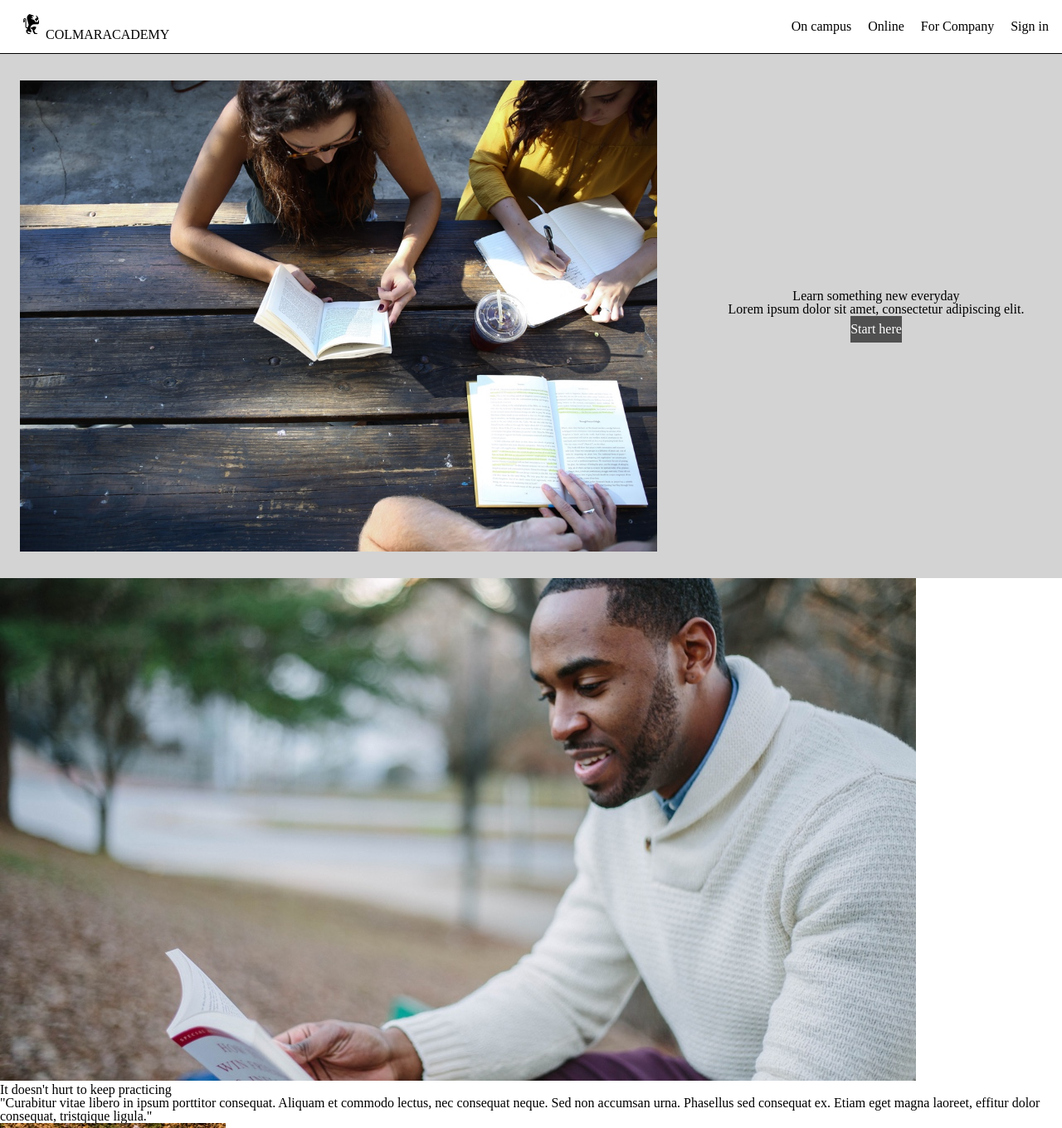
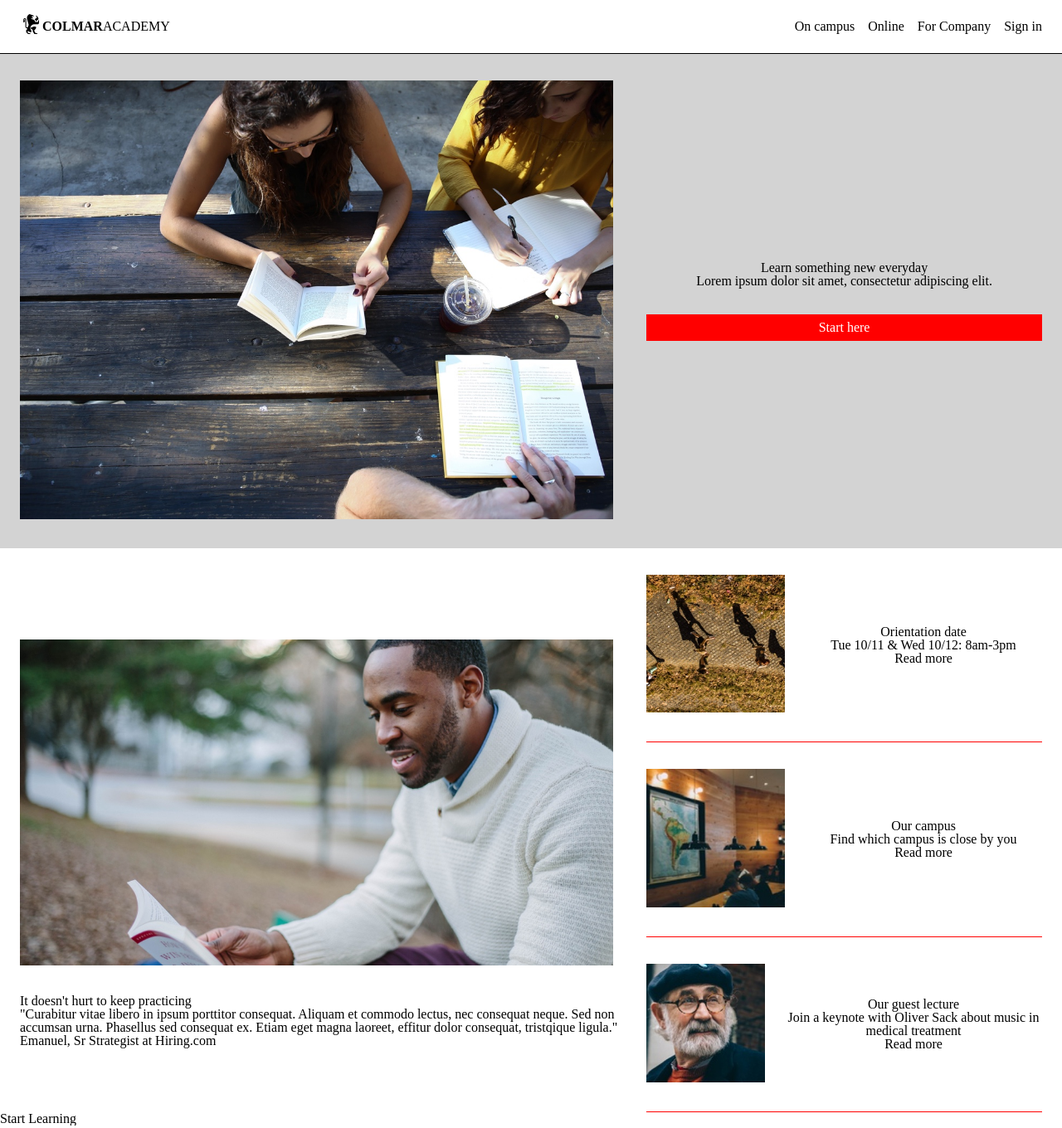
Before and after one commit to Jessica-Torres/ColmarAcademy, a plain HTML site: page index.html in a window 1280 px wide. Shown: the top 1360 px of the page at 83% size. Drawn offline with Linux system fonts and the light colour scheme.

Commit message:
Practice Section layout.

```diff
--- a/index.html
+++ b/index.html
@@ -9,10 +9,14 @@
   <body>
 
     <!-- Header Section -->
-    <header>
-      <div class="logo">
+    <header class="flexcontainer">
+      <div class="flexcontainer logo">
+        <div class="logoimg">
           <img src="./resources/images/ic-logo.svg" />
-        <span> COLMARACADEMY </span>
+        </div>
+        <div clasas="logotxt">
+          <span><strong>COLMAR</strong>ACADEMY</span>
+        </div>
       </div>
       <!-- Navigation Section within Header -->
       <nav>
@@ -25,46 +29,75 @@
       </nav>
     </header>
 
-    <!-- Banner Learning Section -->
-    <div class="banner">
+    <!-- Banner  Section -->
+    <div class="flexcontainer banner">
+      <div class="flexcontainer left">
+        <div class="image">
           <img src="./resources/images/banner.jpg"/>
-      <div class="learn">
+        </div>
+      </div>
+      <div class="flexcontainer right">
         <h1> Learn something new everyday </h1>
         <h3> Lorem ipsum dolor sit amet, consectetur adipiscing elit. </h3>
-        <div class="button-start">
+        <div class="buttonstart">
           <span> Start here </span>
         </div>
       </div>
     </div>
 
     <!-- Information Section -->
-    <div class="information">
-      <div class="practice">
+    <div class="flexcontainer information">
+      <div class="flexcontainer left">
+        <div class="image">
           <img src="./resources/images/information-main.jpg"/>
+        </div>
         <h2> It doesn't hurt to keep practicing </h2>
         <p> "Curabitur vitae libero in ipsum porttitor consequat. Aliquam et commodo lectus, nec consequat neque. Sed non accumsan urna. Phasellus sed consequat ex. Etiam eget magna laoreet, effitur dolor consequat, tristqique ligula."</p>
+        <span class="eman"> Emanuel, Sr Strategist at Hiring.com </span>
       </div>
-      <div class="about">
-        <div class="information-container">
+
+      <div class="flexcontainer right">
+        <div class="flexcontainer section">
+          <div class="image desktop">
             <img src="./resources/images/information-orientation.jpg"/>
+          </div>
+          <div class="flexcontainer info">
             <h3> Orientation date </h3>
             <p> Tue 10/11 & Wed 10/12: 8am-3pm </p>
             <span class="read-more"> Read more </span>
           </div>
-        <div class="information-container">
+        </div>
+
+        <div class="flexcontainer section">
+          <div class="image desktop">
             <img src="./resources/images/information-campus.jpg" />
+          </div>
+          <div class="flexcontainer info">
             <h3> Our campus </h3>
             <p> Find which campus is close by you </p>
             <span class="read-more"> Read more </span>
           </div>
-        <div class="information-container">
+        </div>
+
+        <div class="flexcontainer section">
+          <div class="image desktop">
             <img src="./resources/images/information-guest-lecture.jpg" />
+          </div>
+          <div class="flexcontainer info">
             <h3> Our guest lecture </h3>
             <p> Join a keynote with Oliver Sack about music in medical treatment </p>
             <span class="read-more"> Read more </span>
           </div>
         </div>
       </div>
+    </div>
+
+    <!-- Courses Section -->
+    <div class ="courses">
+      <h2> Start Learning </h2>
+      <div class="">
+
+
 
 
 
--- a/resources/css/style.css
+++ b/resources/css/style.css
@@ -1,51 +1,115 @@
 /* Universal Styles -----------------------*/
-
+html {
+  font-size: 16px;
+}
 
 /* Header Section -------------------------*/
 
+.flexcontainer {
+  display: flex;
+}
+
 header {
-    display: flex;
     border-bottom: 1px solid black;
     align-items: center;
-    height: 64px;
+    height: 4rem;
+    padding-right: 1.5rem;
+    padding-left: 1.5rem;
 }
 
-.logo img {
-  padding-left: 24px;
+.logo {
+  align-items: center;
+  flex-grow: 1;
 }
 
+strong {
+  font-weight: bold;
+}
+
+/* Nvaigation in header -------------------------*/
+
 nav {
-  flex-grow: 1;
-  text-align: right;
+  display: flex;
+  justify-content: space-around;
 }
 
 nav li {
   display: inline-flex;
-  padding-right: 16px;
+  margin-left: 0.75rem;
 }
 
 /* Banner Section -------------------------*/
 
 .banner {
   background-color: lightgray;
-  display: flex;
+  padding-right: 1.5rem;
+  padding-left: 1.5rem;
+}
+
+.left {
+  justify-content: center;
+  flex-direction: column;
+  width: 60%;
+}
+
+.image {
+  margin: 2rem 1.5rem 2rem 0rem;
+  max-width: 100%;
 }
 
 .banner img {
-  padding: 32px 40px 32px 24px;
-  width: 60%;
+  width: 100%;
 }
 
-.banner .learn {
-  display: flex;
+.right {
   flex-direction: column;
-  align-items: center;
-  margin: auto;
+  justify-content: center;
+  margin-left: 1rem;
+  flex-grow: 1;
+  width: 423px;
+  text-align: center;
 }
 
-.button-start {
-  padding: 8px 0;
-  margin: auto;
-  background-color: rgb(80, 80, 80);
+.buttonstart {
+  padding: 0.5rem;
+  margin-top: 2rem;
+  background-color: red;
   color: white;
+  text-align: center;
 }
+
+/* Information Section ------------------------------*/
+
+.information {
+  padding-right: 1.5rem;
+  padding-left: 1.5rem;
+}
+
+.information .left {
+  margin-top: 2rem;
+}
+
+.information .left .image {
+  margin: 0 1.5rem 2rem 0;
+  max-width: 100%;
+}
+
+.information img {
+  width: 100%;
+}
+
+.information .right .section {
+  border-bottom: 1px solid red;
+}
+
+.information .right .image {
+  width: 35%;
+  justify-content: flex-start;
+}
+
+.information .right .info {
+  flex-grow: 1;
+  justify-content: center;
+  max-width: 65%;
+  flex-direction: column;
+}
```
Lines whose indentation alone changed are shown as unchanged.
